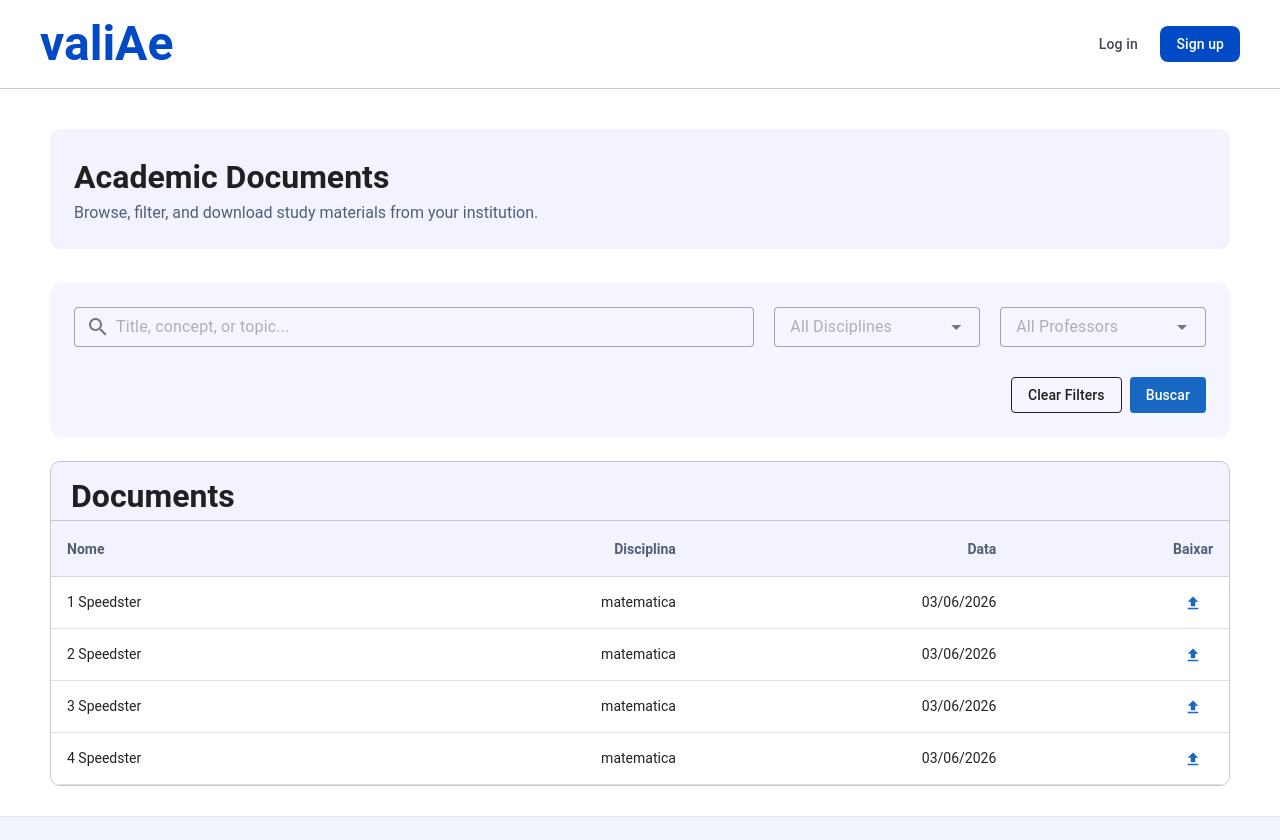
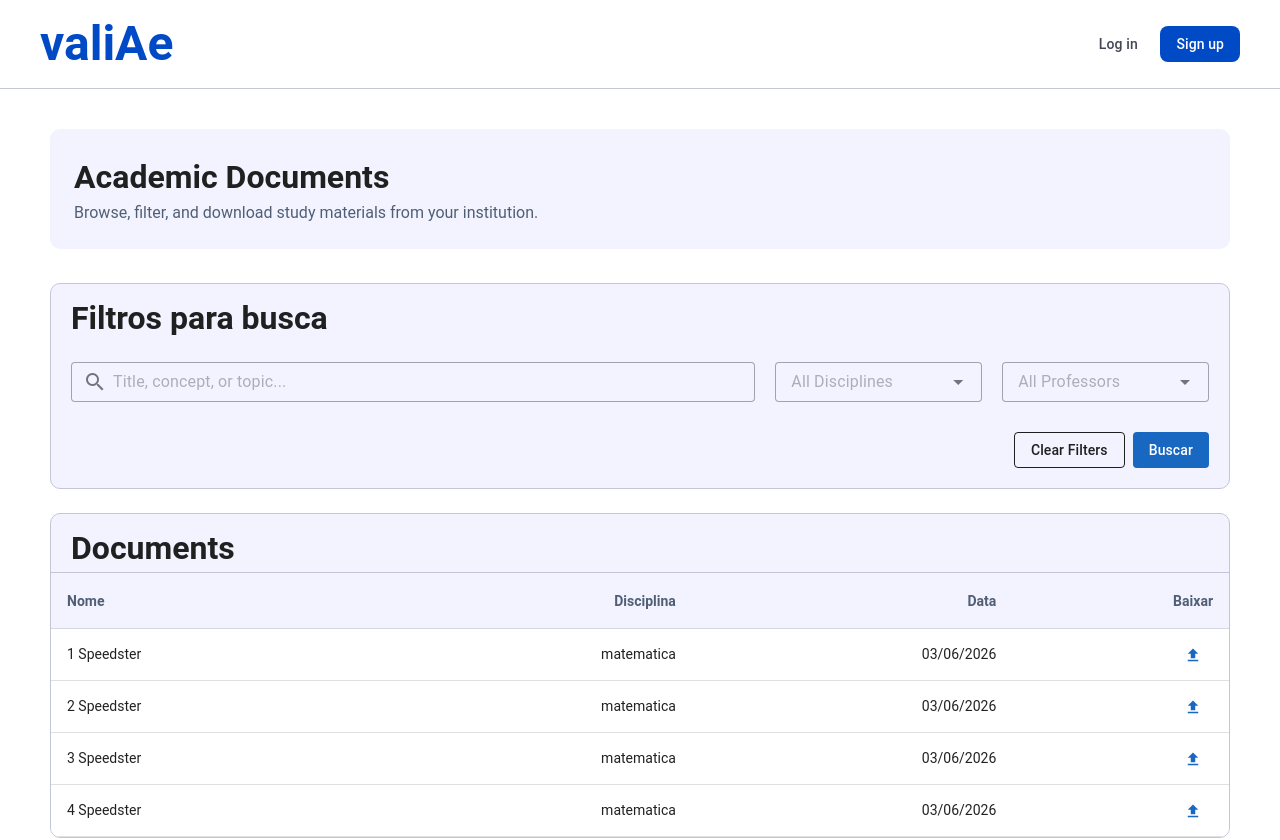
Before and after one commit to profBruno-UFC-Qx/QXD0279-furia, a Vue app in the folder frontend/: page /student/documents in a window 1280 px wide. Shown: the top 840 px of the page. Built offline with nearby package versions, Linux system fonts and the light colour scheme; a small style sheet from the web is missing.

Commit message:
fix(StudentDocuments) add filter component

```diff
--- a/frontend/src/pages/Student/StudentDocuments.vue
+++ b/frontend/src/pages/Student/StudentDocuments.vue
@@ -3,6 +3,7 @@ import { ref } from "vue";
 import Header from "@/components/Header/Header.vue";
 import TableDocs from "@/components/Table/TableDocs.vue";
 import Ornament from "@/components/Ornament/Ornament.vue";
+import Filters from "@/components/Filters/Filters.vue";
 
 const boats = [
   {
@@ -34,36 +35,15 @@ const boats = [
       description="Browse, filter, and download study materials from your institution."
     />
 
-    <div class="filters">
-      <div class="inputs">
-        <v-text-field
-          class="text"
-          placeholder="Title, concept, or topic..."
-          prepend-inner-icon="mdi-magnify"
-          variant="outlined"
-          density="compact"
-          hide-details
-        />
-        <v-select
-          placeholder="All Disciplines"
-          :items="[]"
-          variant="outlined"
-          density="compact"
-          hide-details
-        />
-        <v-select
-          placeholder="All Professors"
-          :items="[]"
-          variant="outlined"
-          density="compact"
-          hide-details
-        />
-      </div>
-      <div class="buttons">
-        <v-btn variant="outlined" class="mr-2 text-none"> Clear Filters </v-btn>
-        <v-btn color="primary" variant="flat" class="text-none"> Buscar </v-btn>
-      </div>
-    </div>
+    <Filters
+      :inputs="{
+        text: true,
+        dicipline: true,
+        course: false,
+        teacher: true,
+      }"
+    />
+
     <Ornament :text="'Documents'">
       <template #content>
         <div>
```
